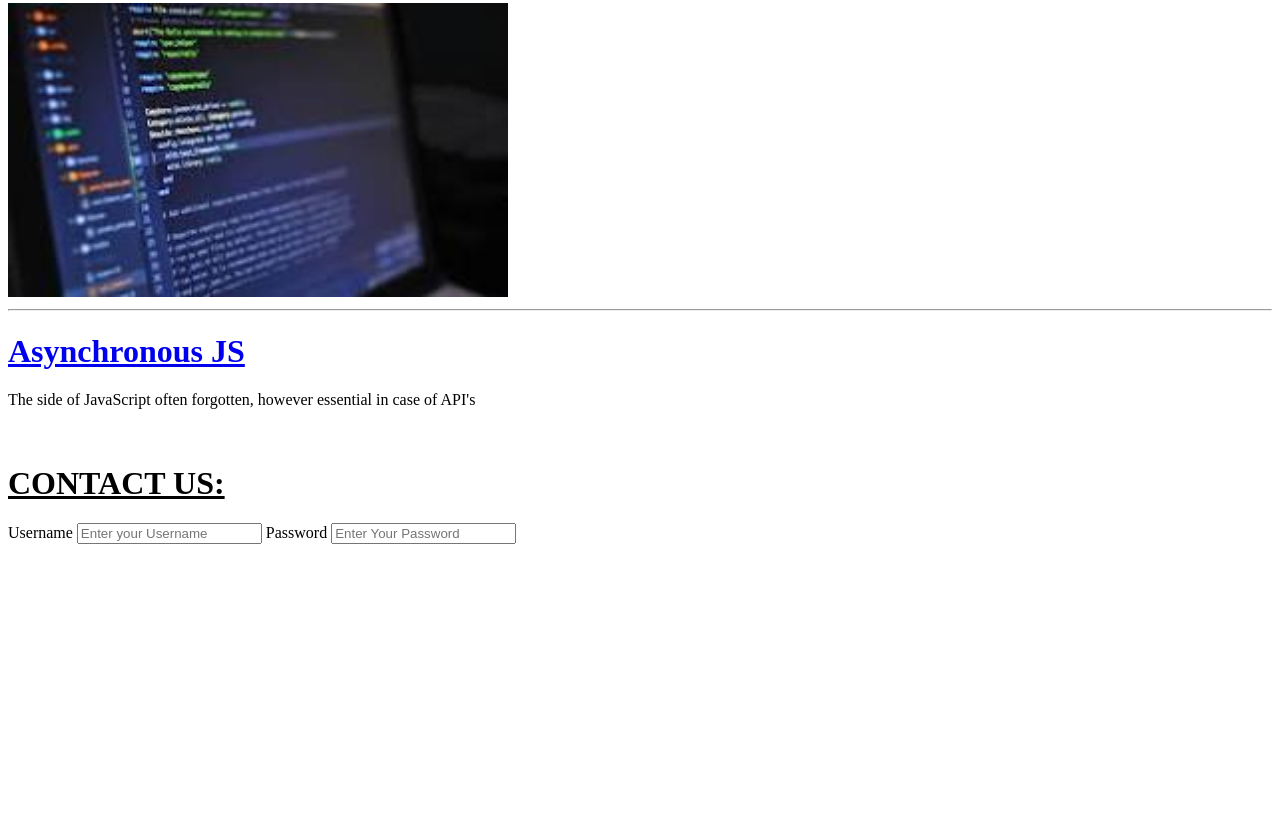
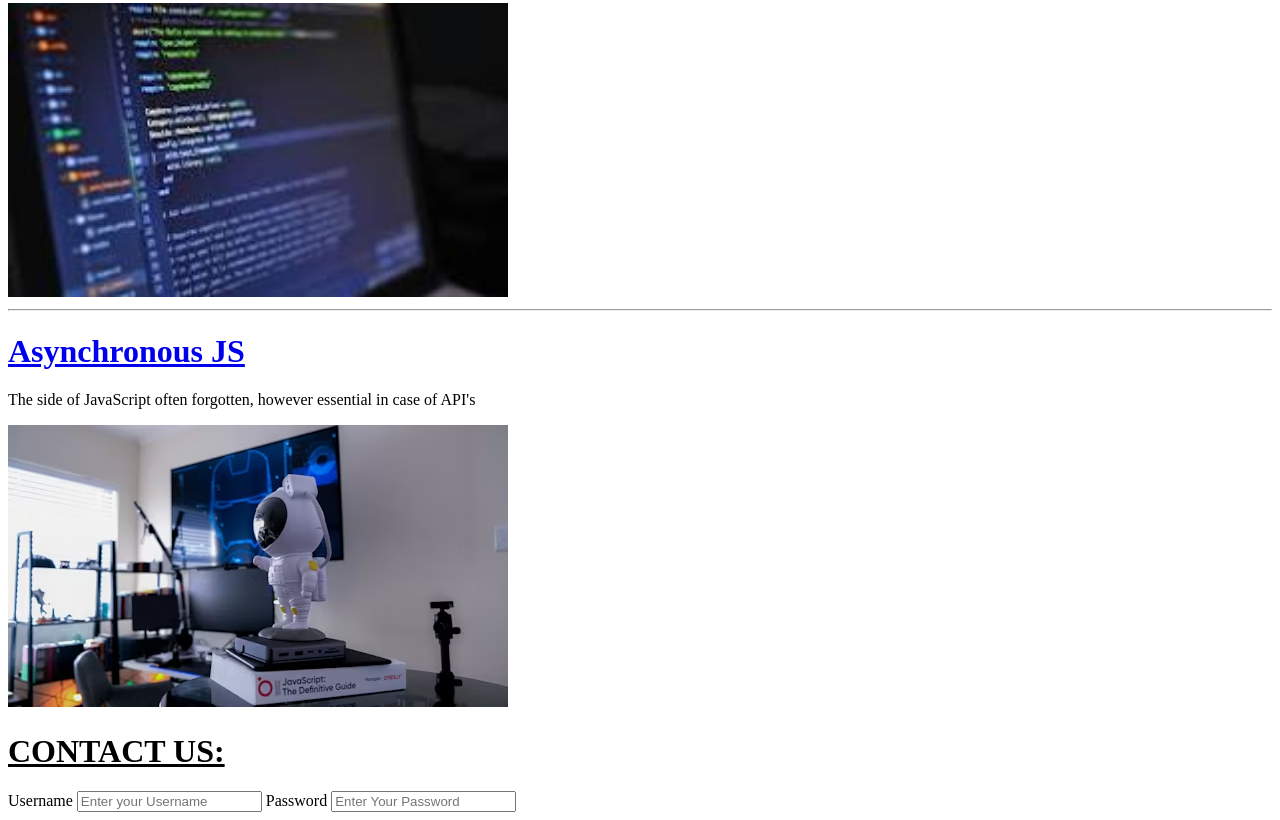
Before and after one commit to Awasay18/Mid-Term-Assingment, a plain HTML site: page Home Page.html in a window 1280 px wide. Shown: the part 655-1475 px from the top of the page. Before the commit the page ends 1207 px from the top, so only its background shows below. Drawn offline with Linux system fonts and the light colour scheme.

Commit message:
Update Home Page.html

```diff
--- a/Home Page.html
+++ b/Home Page.html
@@ -25,7 +25,8 @@
      <link rel="asychronous.html" href="asychronous.html">
     <h1><a href="asychronous.html">Asynchronous JS</a></h1>
     <p>The side of JavaScript often forgotten, however essential in case of API's</p>
-<img src="Images/picture 1.avif" alt="">
+<img src="
+picture 1.avif" alt="">
 <h1>
    <u><b>CONTACT US:</b></u>
 </h1>
```
